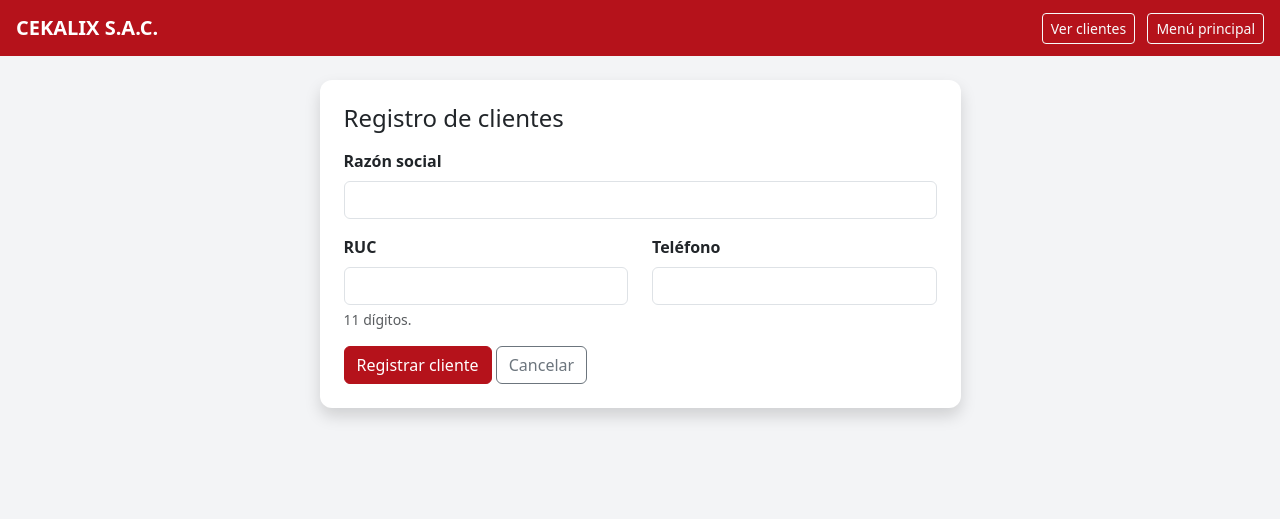
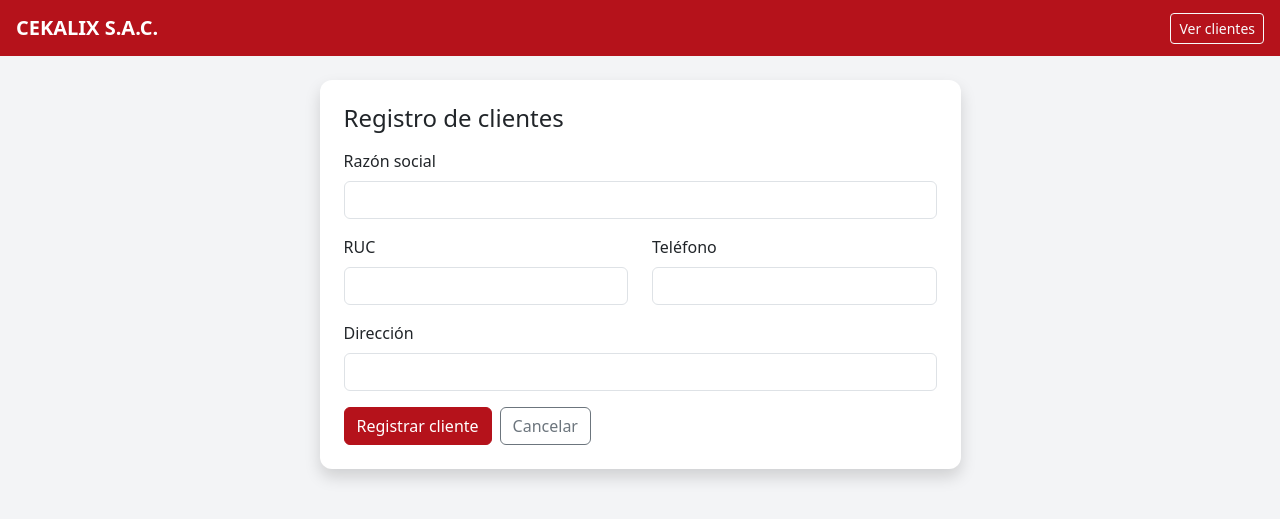
Before and after one commit to RainerAnacletoRafaile/CekalixVentas, a Java web app: page /registro_cliente.jsp in a window 1280 px wide. Shown: the top 519 px of the page. Run offline with Tomcat 11, a stand-in JSP engine, Linux system fonts and the light colour scheme; the visitor is signed in with stand-in values (Sample User, id 1).

Commit message:
Completa mejoras CEKALIX en main

```diff
--- a/src/main/webapp/registro_cliente.jsp
+++ b/src/main/webapp/registro_cliente.jsp
@@ -1,76 +1,13 @@
+<!DOCTYPE html>
 <%@ page contentType="text/html; charset=UTF-8" pageEncoding="UTF-8" %>
-<%
-    if (session.getAttribute("usuario") == null) {
-        response.sendRedirect("login.jsp");
-        return;
-    }
-%>
-<!DOCTYPE html>
-<html lang="es">
-<head>
-    <meta charset="UTF-8">
-    <meta name="viewport" content="width=device-width, initial-scale=1.0">
-    <title>CEKALIX - Registrar cliente</title>
-    <link href="https://cdn.jsdelivr.net/npm/bootstrap@5.3.3/dist/css/bootstrap.min.css" rel="stylesheet">
-   	<link href="css/style.css" rel="stylesheet">
-</head>
-<body>
-
-<nav class="navbar navbar-dark navbar-cekalix px-3">
-    <a class="navbar-brand fw-bold text-white" href="inicio.jsp">CEKALIX S.A.C.</a>
-    <div>
-        <a href="Proceso_Cliente" class="btn btn-outline-light btn-sm me-2">Ver clientes</a>
-        <a href="inicio.jsp" class="btn btn-outline-light btn-sm">Menú principal</a>
-    </div>
-</nav>
-
-<div class="container py-4">
-    <div class="row justify-content-center">
-        <div class="col-12 col-md-10 col-lg-7">
-
-            <div class="card shadow">
-                <div class="card-body p-4">
-                    <h4 class="mb-3">Registro de clientes</h4>
-
-                    <% if (request.getParameter("correcto") != null) { %>
-                        <div class="alert alert-success py-2">Cliente registrado correctamente.</div>
-                    <% } else if (request.getParameter("error") != null) { %>
-                        <div class="alert alert-danger py-2">No se pudo registrar el cliente (el RUC ya existe o hay datos inválidos).</div>
-                    <% } %>
-
-                    <form action="Proceso_Cliente" method="post">
-
-                        <input type="hidden" name="accion" value="registrar">
-
-                        <div class="mb-3">
-                            <label class="form-label fw-semibold">Razón social</label>
-                            <input type="text" name="razon_social" class="form-control" maxlength="100" required>
-                        </div>
-
-                        <div class="row">
-                            <div class="col-md-6 mb-3">
-                                <label class="form-label fw-semibold">RUC</label>
-                                <input type="text" name="ruc" class="form-control" maxlength="11"
-                                       pattern="[0-9]{11}" required>
-                                <div class="form-text">11 dígitos.</div>
-                            </div>
-
-                            <div class="col-md-6 mb-3">
-                                <label class="form-label fw-semibold">Teléfono</label>
-                                <input type="text" name="telefono" class="form-control" maxlength="15">
-                            </div>
-                        </div>
-
-                        <button type="submit" class="btn btn-cekalix">Registrar cliente</button>
-                        <a href="inicio.jsp" class="btn btn-outline-secondary">Cancelar</a>
-
-                    </form>
-                </div>
-            </div>
-
-        </div>
-    </div>
-</div>
-
-</body>
-</html>
+<% if (session.getAttribute("usuario") == null) { response.sendRedirect("login.jsp"); return; } %>
+<html lang="es"><head><meta charset="UTF-8"><meta name="viewport" content="width=device-width, initial-scale=1"><title>CEKALIX - Registrar cliente</title><link href="https://cdn.jsdelivr.net/npm/bootstrap@5.3.3/dist/css/bootstrap.min.css" rel="stylesheet"><link href="css/style.css" rel="stylesheet"></head>
+<body><nav class="navbar navbar-dark navbar-cekalix px-3"><a class="navbar-brand fw-bold" href="inicio.jsp">CEKALIX S.A.C.</a><a href="Proceso_Cliente" class="btn btn-outline-light btn-sm">Ver clientes</a></nav>
+<div class="container py-4"><div class="row justify-content-center"><div class="col-12 col-md-8 col-lg-7"><div class="card shadow"><div class="card-body p-4"><h4 class="mb-3">Registro de clientes</h4>
+<% if (request.getParameter("correcto") != null) { %><div class="alert alert-success">Cliente registrado correctamente.</div><% } else if (request.getParameter("error") != null) { %><div class="alert alert-danger">No se pudo registrar. Revisa el RUC y los datos.</div><% } %>
+<form action="Proceso_Cliente" method="post"><input type="hidden" name="accion" value="registrar">
+<div class="mb-3"><label class="form-label">Razón social</label><input name="razon_social" class="form-control" maxlength="100" required></div>
+<div class="row"><div class="col-md-6 mb-3"><label class="form-label">RUC</label><input name="ruc" class="form-control" maxlength="11" pattern="[0-9]{11}" required></div><div class="col-md-6 mb-3"><label class="form-label">Teléfono</label><input name="telefono" class="form-control" maxlength="15"></div></div>
+<div class="mb-3"><label class="form-label">Dirección</label><input name="direccion" class="form-control" maxlength="150"></div>
+<button class="btn btn-cekalix" type="submit">Registrar cliente</button><a href="inicio.jsp" class="btn btn-outline-secondary ms-2">Cancelar</a></form>
+</div></div></div></div></div></body></html>
```
